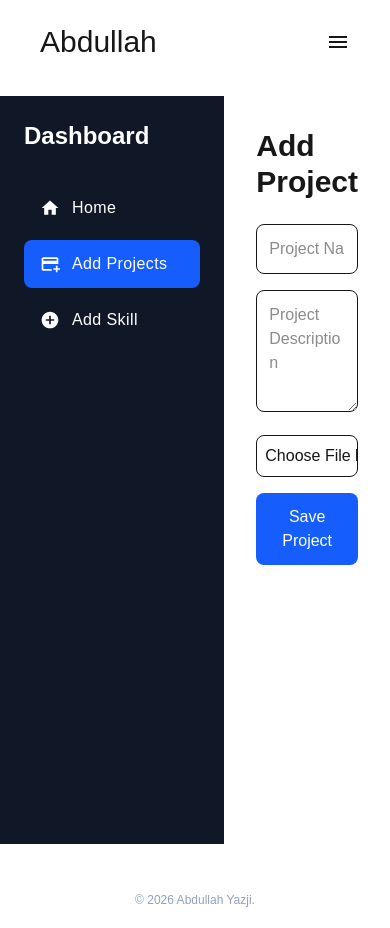
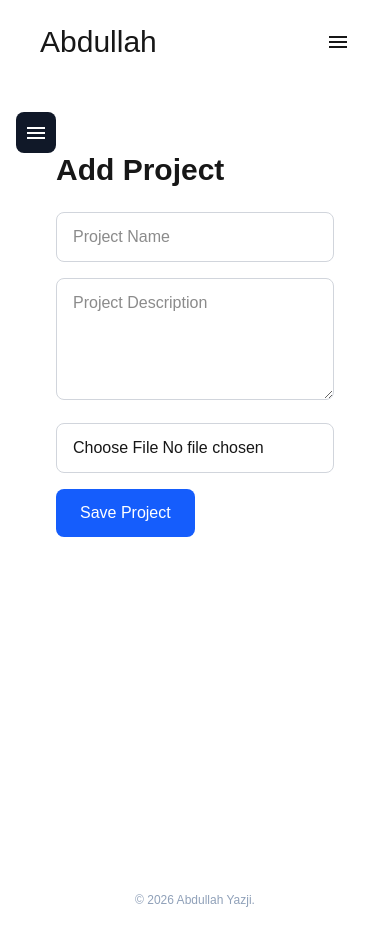
Before and after one commit to abdullahyazji36/Abdullah-Portfolio, a Next.js app: page /dashboard/dashprojects/add in a window 390 px wide. Built offline with nearby package versions, Linux system fonts and the light colour scheme.

Commit message:
Dashboard Responsive

```diff
--- a/src/app/dashboard/layout.tsx
+++ b/src/app/dashboard/layout.tsx
@@ -15,7 +15,7 @@ export default function DashboardLayout({
         <div className="flex min-h-screen pt-24">
             <Sidebar />
 
-            <main className="flex-1 p-8">
+            <main className="flex-1 p-14">
                 {children}
             </main>
         </div>
--- a/src/app/dashboard/page.tsx
+++ b/src/app/dashboard/page.tsx
@@ -9,7 +9,7 @@ const Dashboard = () => {
                 Dashboard
             </h1>
 
-            <div className="grid gap-6 md:grid-cols-3">
+            <div className="grid gap-6 grid-cols-1 sm:grid-cols-2 xl:grid-cols-3">
                 <div className="rounded-xl p-6 shadow">
                     <h2 className="text-lg font-semibold">
                         Projects
--- a/src/components/dashboard/AddProjects.tsx
+++ b/src/components/dashboard/AddProjects.tsx
@@ -25,7 +25,7 @@ const AddProjects = () => {
     };
 
     return (
-        <div className="max-w-xl">
+        <div className="w-full max-w-xl">
             <h2 className="mb-6 text-3xl font-bold">Add Project</h2>
 
             <form onSubmit={handleSubmit} className="space-y-4">
@@ -34,7 +34,7 @@ const AddProjects = () => {
                     placeholder="Project Name"
                     value={name}
                     onChange={(e) => setName(e.target.value)}
-                    className="w-full rounded-lg border p-3"
+                    className="w-full rounded-lg border border-gray-300 px-4 py-3 focus:border-blue-500 focus:outline-none"
                 />
 
                 <textarea
@@ -42,14 +42,14 @@ const AddProjects = () => {
                     placeholder="Project Description"
                     value={description}
                     onChange={(e) => setDescription(e.target.value)}
-                    className="w-full rounded-lg border p-3"
+                    className="w-full rounded-lg border border-gray-300 px-4 py-3 focus:border-blue-500 focus:outline-none"
                 />
 
                 <input
                     type="file"
                     accept="image/*"
                     onChange={handleImageChange}
-                    className="w-full rounded-lg border p-2"
+                    className="w-full rounded-lg border border-gray-300 px-4 py-3 focus:border-blue-500 focus:outline-none"
                 />
 
                 {image && (
--- a/src/components/dashboard/AddSkill.tsx
+++ b/src/components/dashboard/AddSkill.tsx
@@ -13,7 +13,7 @@ const AddSkill = () => {
     };
 
     return (
-        <div className="max-w-md">
+        <div className="w-full max-w-md">
             <h2 className="mb-6 text-3xl font-bold">Add Skill</h2>
 
             <form onSubmit={handleSubmit} className="space-y-4">
--- a/src/components/dashboard/Sidebar.tsx
+++ b/src/components/dashboard/Sidebar.tsx
@@ -5,6 +5,9 @@ import HomeIcon from '@mui/icons-material/Home';
 import AddCardIcon from '@mui/icons-material/AddCard';
 import AddCircleIcon from '@mui/icons-material/AddCircle';
 import type { SvgIconComponent } from "@mui/icons-material";
+import MenuIcon from "@mui/icons-material/Menu";
+import CloseIcon from "@mui/icons-material/Close";
+import { useState } from "react";
 
 interface SidebarLink {
     name: string;
@@ -32,21 +35,49 @@ const links: SidebarLink[] = [
 
 export default function Sidebar() {
     const pathname = usePathname();
+    const [open, setOpen] = useState(false);
 
     return (
-        <aside className="w-64 bg-gray-900 text-white p-6">
-            <h1 className="mb-8 text-2xl font-bold">
+        <>
+            <button
+                onClick={() => setOpen(true)}
+                className="fixed left-4 top-28 z-50 rounded-lg bg-gray-900 p-2 text-white md:hidden"
+            >
+                <MenuIcon />
+            </button>
+
+            {open && (
+                <div
+                    className="fixed inset-0 z-40 bg-black/40 md:hidden"
+                    onClick={() => setOpen(false)}
+                />
+            )}
+
+            <aside className={`fixed left-0 top-20 z-50 h-[calc(100vh-6rem)] w-64 bg-gray-900 text-white p-6 transition-transform duration-300
+                    ${open ? "translate-x-0" : "-translate-x-full"
+                }
+                    md:static md:h-auto md:translate-x-0`}
+            >
+                <div className="mb-8 flex items-center justify-between">
+                    <h1 className="text-2xl font-bold">
                         Dashboard
                     </h1>
 
-            <nav className="space-y-2">
+                    <button
+                        onClick={() => setOpen(false)}
+                        className="md:hidden"
+                    >
+                        <CloseIcon />
+                    </button>
+                </div>
+                <nav>
+                    <ul className="space-y-2">
                         {links.map((link) => {
                             const Icon = link.icon;
 
                             return (
-
+                                <li key={link.href}>
                                     <Link
-                            key={link.href}
                                         href={link.href}
                                         className={`flex items-center gap-3 rounded-lg px-4 py-3 transition ${pathname === link.href
                                             ? "bg-blue-600"
@@ -60,9 +91,12 @@ export default function Sidebar() {
                                             {link.name}
                                         </span>
                                     </Link>
+                                </li>
                             )
                         })}
+                    </ul>
                 </nav>
             </aside>
+        </>
     );
 }
```
Lines whose indentation alone changed are shown as unchanged.
